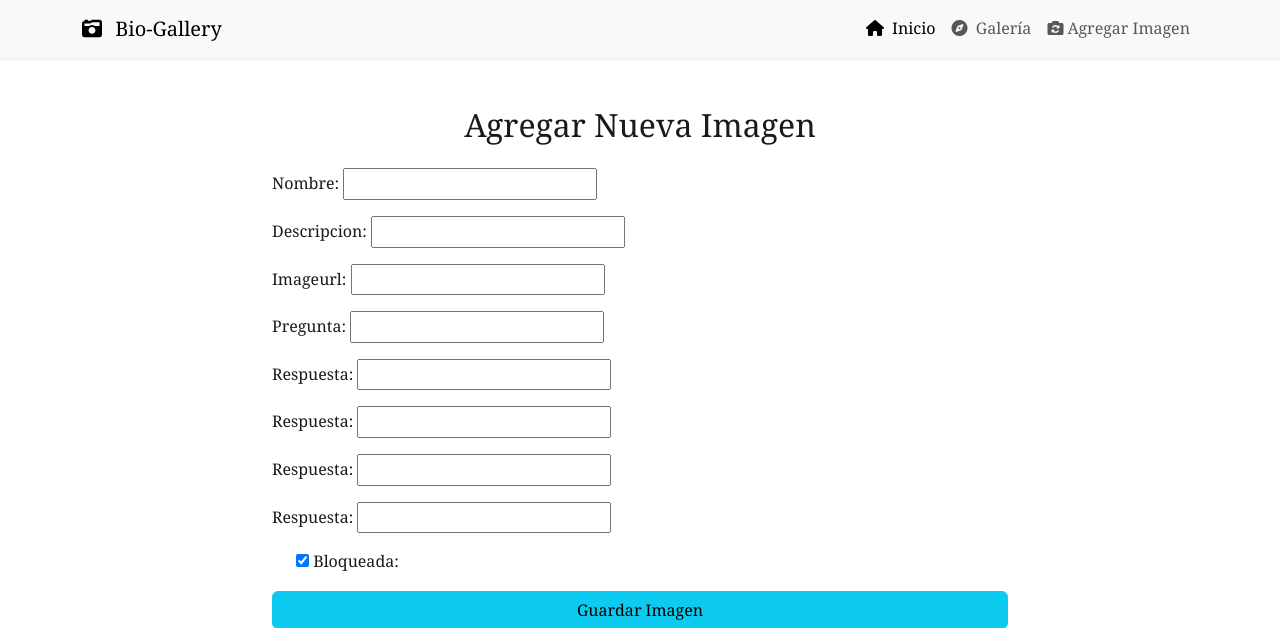
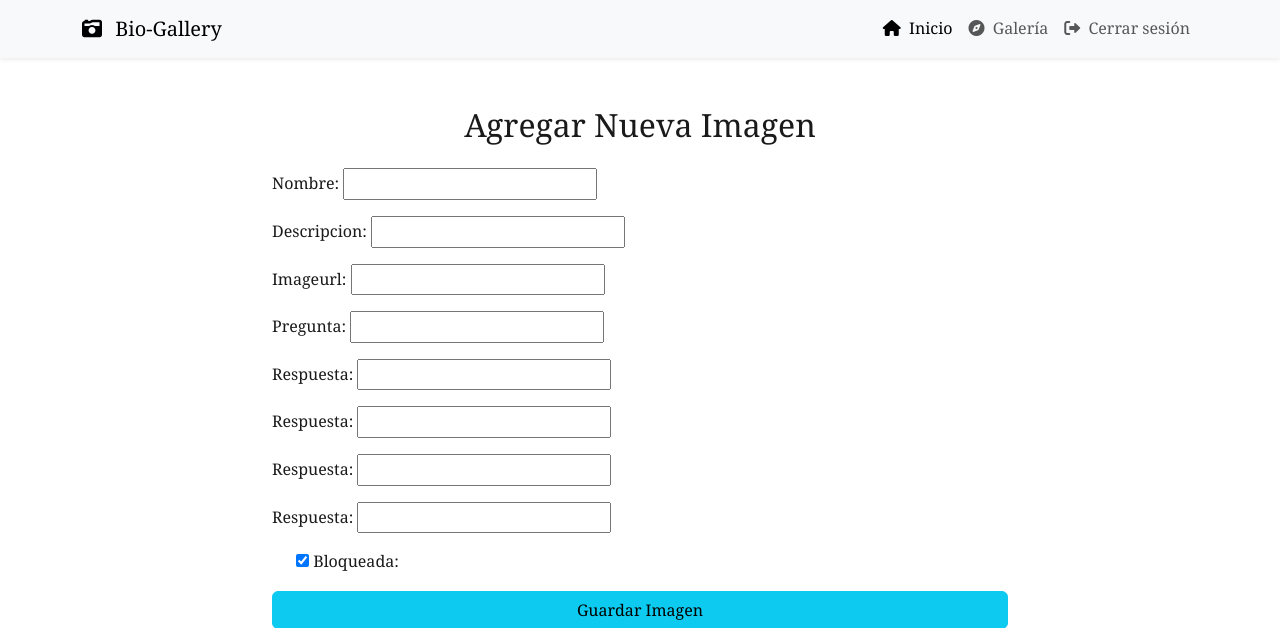
Before and after one commit to Thowers/Bio-gallery, a Django app: page /bio/admin-imagen/ in a window 1280 px wide. Shown: the top 628 px of the page. Run offline with Django 5.2, Linux system fonts and the light colour scheme; some libraries are stand-ins or nearby versions.

Commit message:
correcciones administrador/usuario normal

```diff
--- a/apps/bio/models.py
+++ b/apps/bio/models.py
@@ -19,6 +19,7 @@ class Registro(models.Model):
     email = models.EmailField(max_length=254, unique=True)
     password = models.CharField(max_length=2000)
     fecha_registro = models.DateTimeField(auto_now_add=True)
+    is_staff = models.BooleanField(default=False)
 
     def __str__(self):
         return self.usuario
--- a/biogallery/context_processors.py
+++ b/biogallery/context_processors.py
@@ -24,6 +24,7 @@ def auth_context(request):
                     self.email = real_user.email
                     self.id = real_user.id
                     self.is_authenticated = True
+                    self.is_staff = getattr(real_user, 'is_staff', False)
 
             context['user'] = MockUser(user)
 
--- a/biogallery/templates/includes/header.html
+++ b/biogallery/templates/includes/header.html
@@ -17,17 +17,14 @@
                     <a class="nav-link" href="/bio/"><i class="fas fa-compass me-1"></i> Galería</a>
                 </li>
                 <li class="nav-item">
-                    <a class="nav-link" href="/bio/admin-imagen/"><i class="fa-solid fa-camera-rotate"></i> Agregar Imagen</a>
+                    {% if user.is_authenticated and user.is_staff %}
+                        <a class="nav-link" href="/bio/admin-imagen/"><i class="fa-solid fa-camera-rotate"></i> Agregar Imagen</a>
+                    {% endif %}
+                </li>
+                <li class="nav-item">
+                    <a class="nav-link" href="{% url 'logout' %}"><i class="fas fa-sign-out-alt me-1"></i> Cerrar sesión</a>
                 </li>
 
-                {% if user.is_authenticated %}
-                    <li class="nav-item">
-                            <a class="nav-link" href="#"><i class="fas fa-user-circle me-1"></i>{{ user.username }}</a>
-                    </li>
-                    <li class="nav-item">
-                        <a class="nav-link" href="{% url 'logout' %}"><i class="fas fa-sign-out-alt me-1"></i> Cerrar sesión</a>
-                    </li>
-                {% endif %}
             </ul>
         </div>
     </div>
```
Also changed, not shown: apps/bio/migrations/0010_registro_is_staff.py (added), db.sqlite3.
